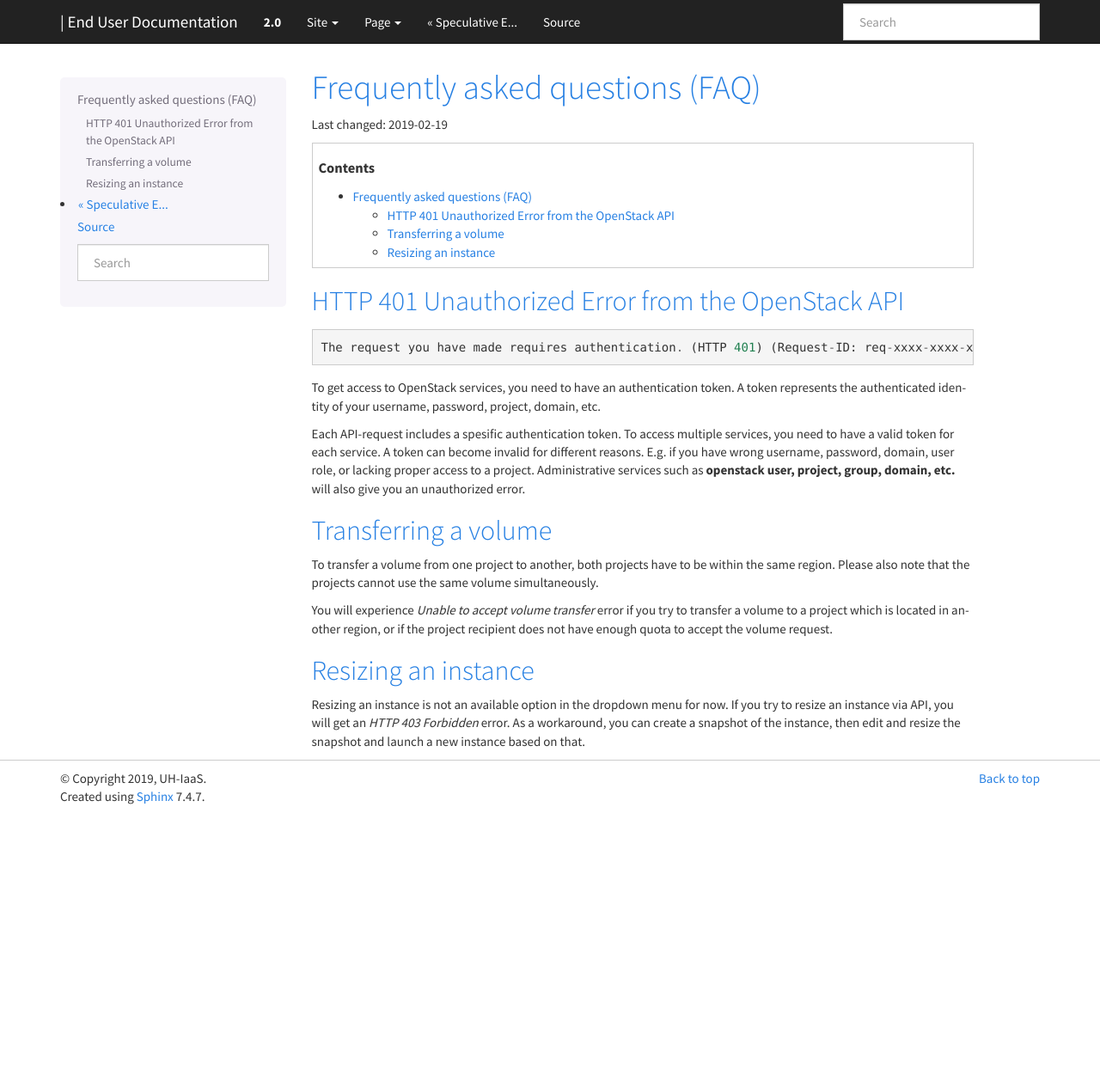
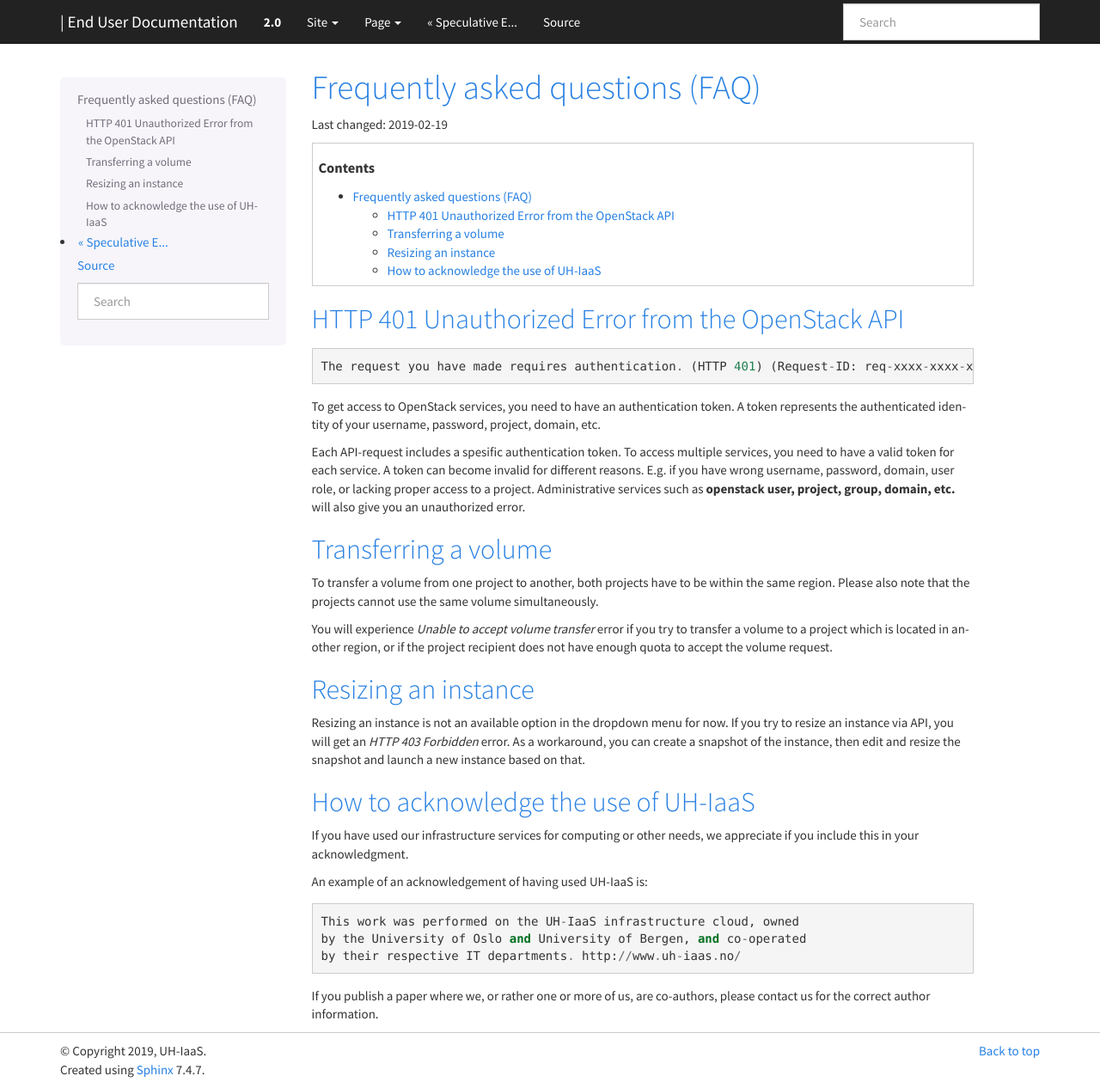
Before and after one commit to norcams/docs-enduser, a Sphinx documentation site: the page built from docs/FAQ.rst, in a window 1280 px wide and 1266 px high. Shown: the whole window at 86% size. Built offline with Sphinx 7.4.7, drawn with Linux system fonts in a browser that asks for light colours.

Commit message:
ack to faq

```diff
--- a/docs/FAQ.rst
+++ b/docs/FAQ.rst
@@ -38,6 +38,7 @@ try to transfer a volume to a project which is located in another
 region, or if the project recipient does not have enough quota to
 accept the volume request.
 
+
 Resizing an instance
 --------------------
 
@@ -46,3 +47,19 @@ for now. If you try to resize an instance via API, you will get an
 `HTTP 403 Forbidden` error. As a workaround, you can create a snapshot
 of the instance, then edit and resize the snapshot and launch a new
 instance based on that.
+
+
+How to acknowledge the use of UH-IaaS
+-------------------------------------
+
+If you have used our infrastructure services for computing or other
+needs, we appreciate if you include this in your acknowledgment.
+
+An example of an acknowledgement of having used UH-IaaS is::
+
+  This work was performed on the UH-IaaS infrastructure cloud, owned
+  by the University of Oslo and University of Bergen, and co-operated
+  by their respective IT departments. http://www.uh-iaas.no/
+
+If you publish a paper where we, or rather one or more of us, are
+co-authors, please contact us for the correct author information.
```
